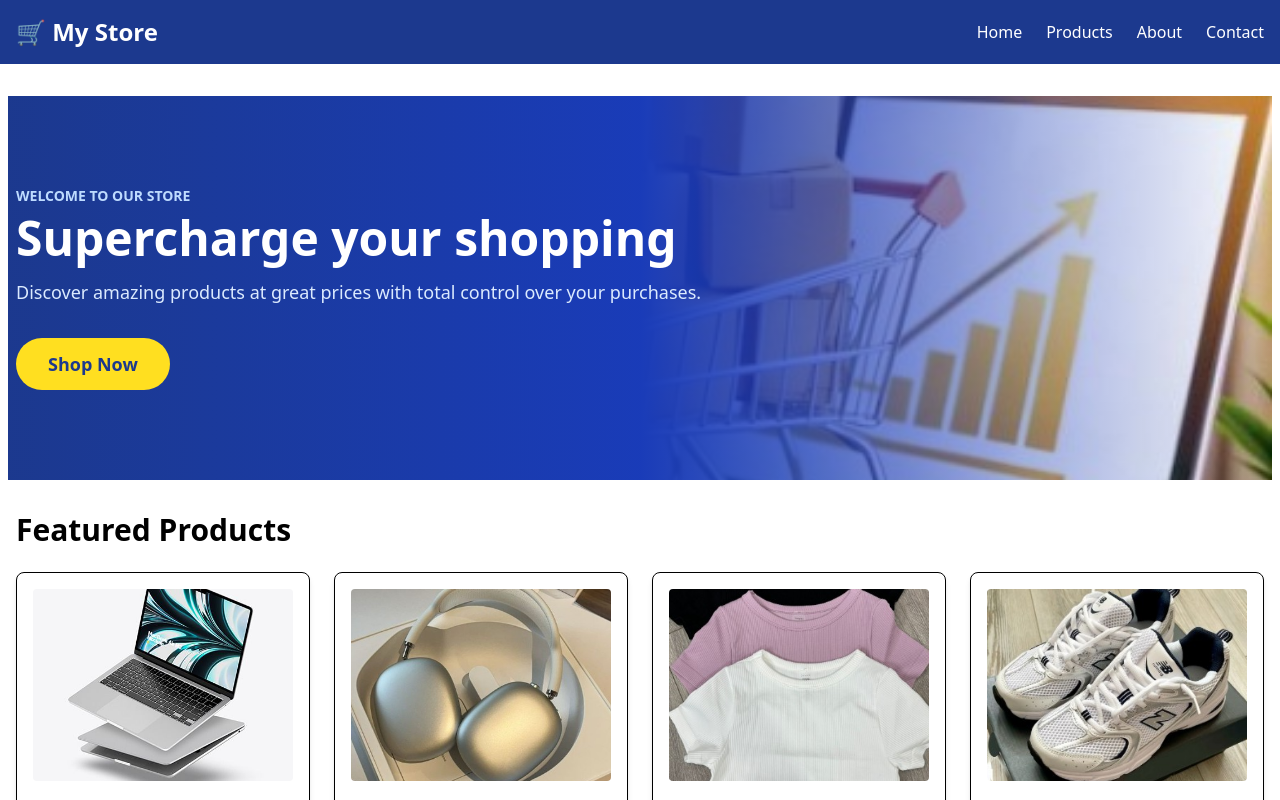
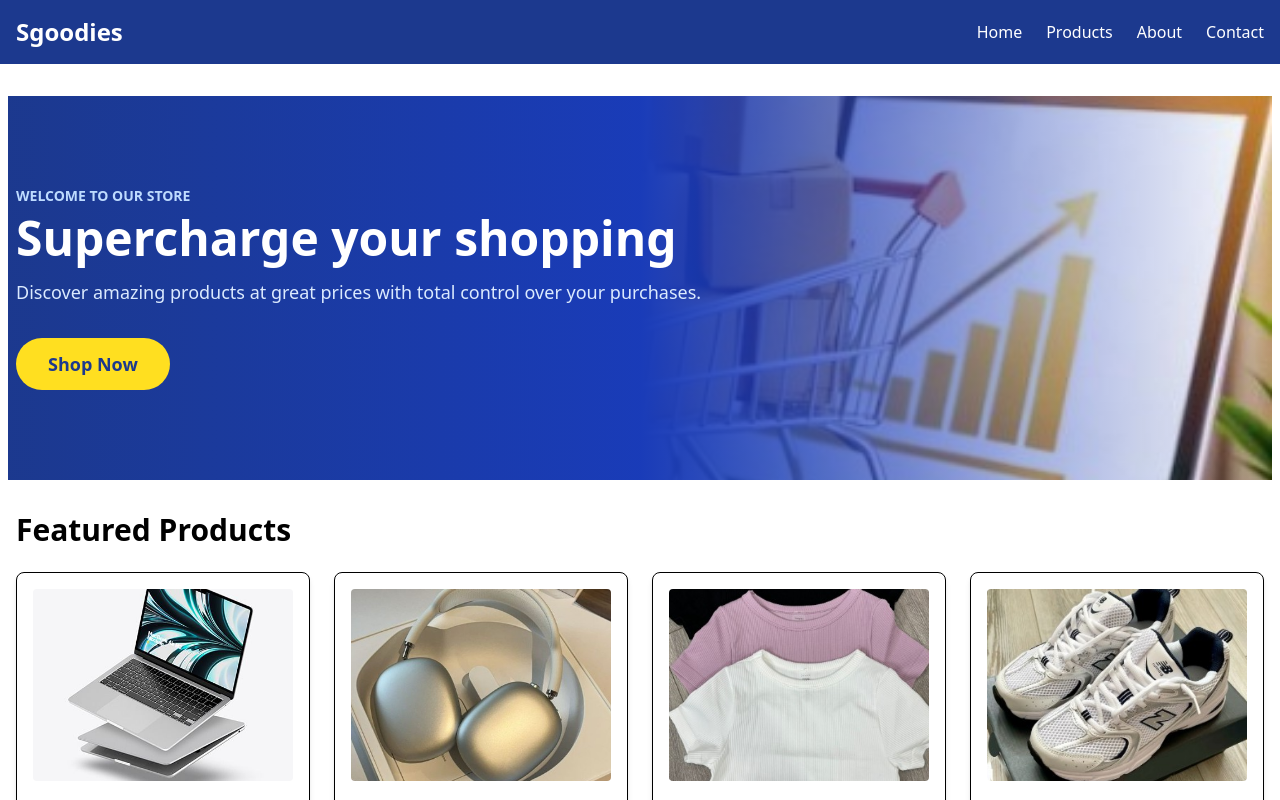
Before and after one commit to Tabytha01/E-commerce-, a React (Vite) app: page / in a window 1280 px wide. Shown: the top 800 px of the page. Built offline with nearby package versions, Linux system fonts and the light colour scheme.

Commit message:
Updating changes

```diff
--- a/src/components/Navbar.jsx
+++ b/src/components/Navbar.jsx
@@ -7,7 +7,7 @@
   return (
     <nav className="bg-blue-900 text-white p-4 sticky top-0 z-50">
       <div className="max-w-7xl mx-auto flex justify-between items-center">
-        <h1 className="text-2xl font-bold">🛒 My Store</h1>
+        <h1 className="text-2xl font-bold">Sgoodies</h1>
 
         {/* Hamburger Button - Only visible on mobile */}
         <button
```
Also changed, not shown: 1 other file (tests, documents, lock files or other folders).
